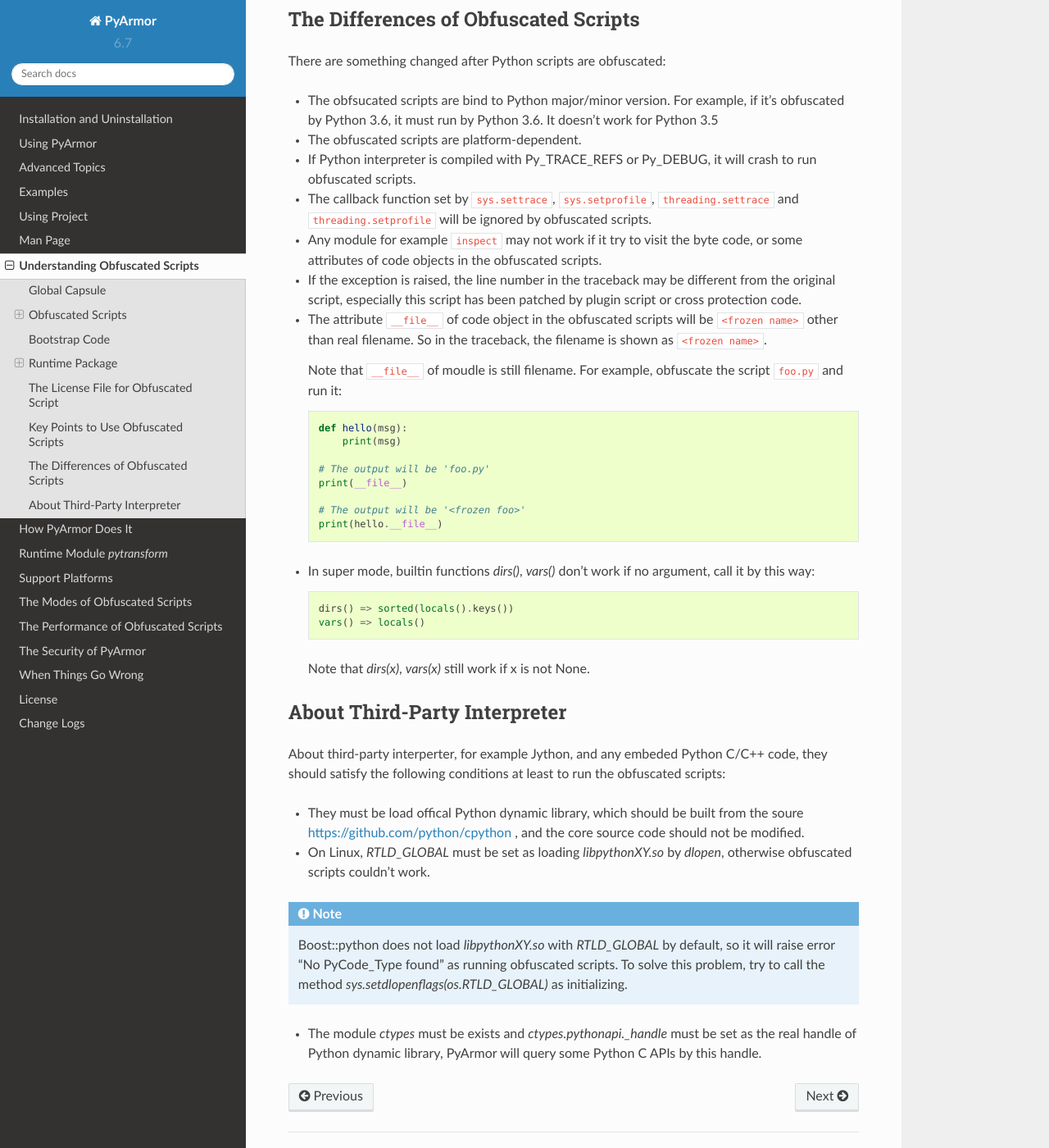
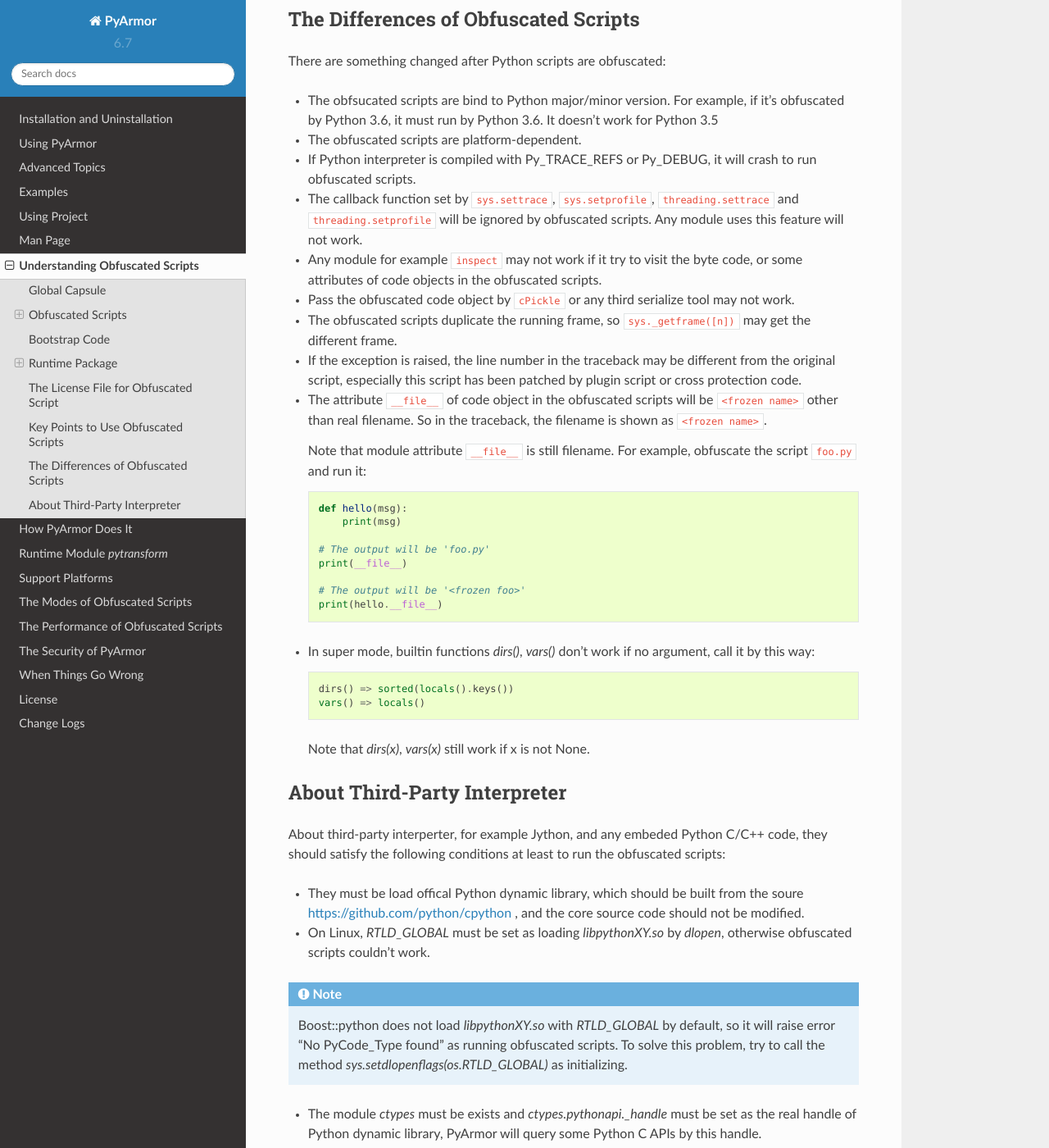
Before and after one commit to dashingsoft/pyarmor, a Sphinx documentation site: the page built from docs/understand-obfuscated-scripts.rst, in a window 1280 px wide and 1400 px high, scrolled down 5062 px. Shown: the whole window at 82% size. Built offline with Sphinx 7.4.7 and the Read the Docs theme 2.0.0, drawn with Linux system fonts in a browser that asks for light colours; some of the changed text lies outside the part shown.

Commit message:
Doc extra differences for obfuscated scripts

```diff
--- a/docs/understand-obfuscated-scripts.rst
+++ b/docs/understand-obfuscated-scripts.rst
@@ -257,10 +257,16 @@
 
 * The callback function set by ``sys.settrace``, ``sys.setprofile``,
   ``threading.settrace`` and ``threading.setprofile`` will be ignored by
-  obfuscated scripts.
+  obfuscated scripts. Any module uses this feature will not work.
 
 * Any module for example ``inspect`` may not work if it try to visit the byte
   code, or some attributes of code objects in the obfuscated scripts.
+
+* Pass the obfuscated code object by ``cPickle`` or any third serialize tool may
+  not work.
+
+* The obfuscated scripts duplicate the running frame, so ``sys._getframe([n])``
+  may get the different frame.
 
 * If the exception is raised, the line number in the traceback may be
   different from the original script, especially this script has been
@@ -270,7 +276,7 @@
   will be ``<frozen name>`` other than real filename. So in the
   traceback, the filename is shown as ``<frozen name>``.
 
-  Note that ``__file__`` of moudle is still filename. For example,
+  Note that module attribute ``__file__`` is still filename. For example,
   obfuscate the script ``foo.py`` and run it::
 
       def hello(msg):
@@ -315,5 +321,6 @@
   must be set as the real handle of Python dynamic library, PyArmor
   will query some Python C APIs by this handle.
 
+`PyPy` could not work with pyarmor, it's total different from `CPython`
 
 .. include:: _common_definitions.txt
```
